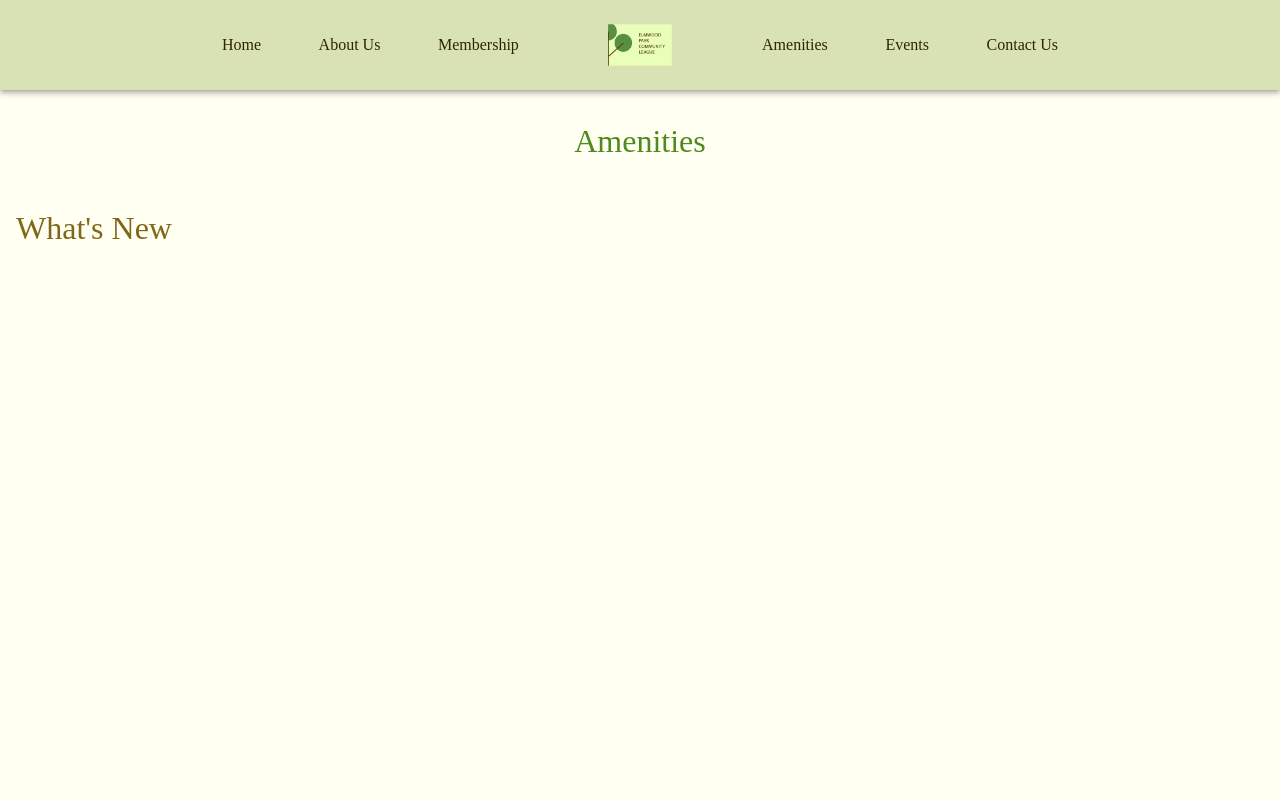
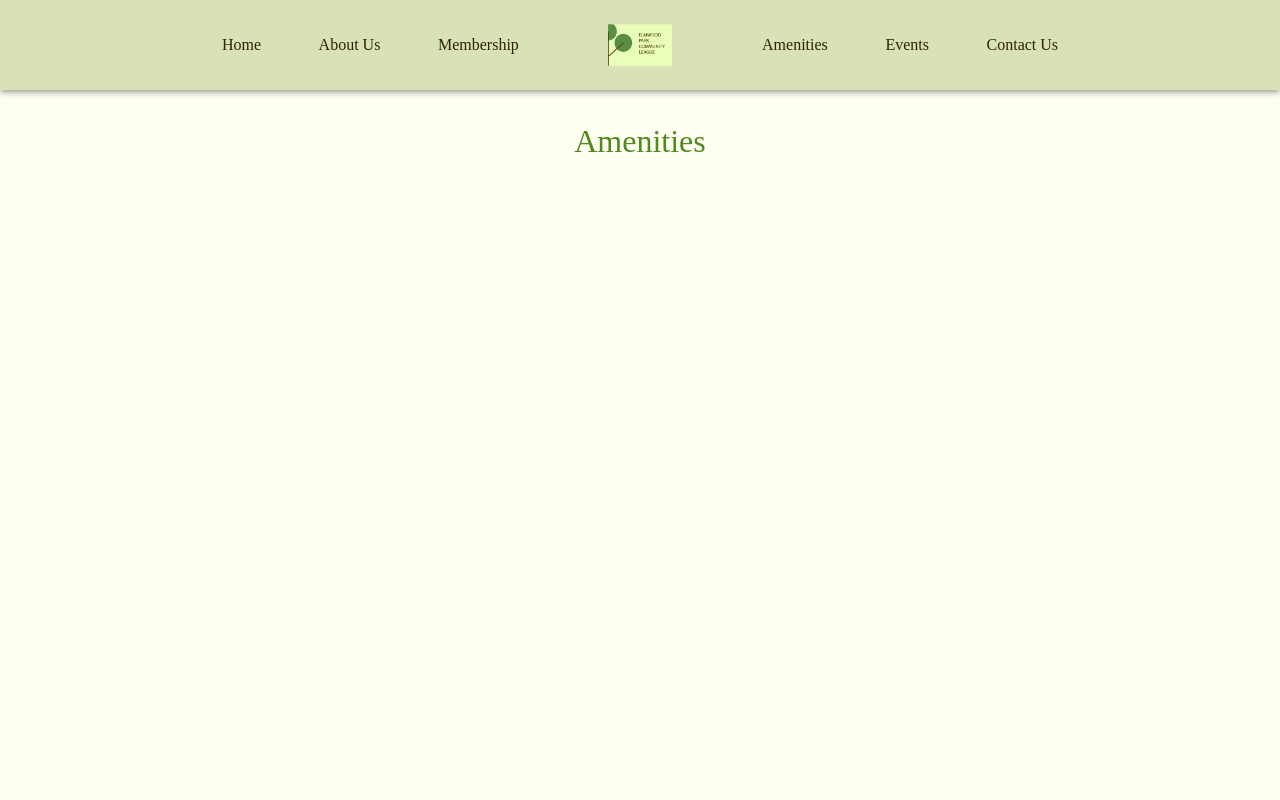
Before and after one commit to capstone-1231/elmwood-park, a Next.js app: page /amenities in a window 1280 px wide. Shown: the top 800 px of the page. Built offline with nearby package versions, Linux system fonts and the light colour scheme.

Commit message:
page edits

```diff
--- a/pages/amenities.js
+++ b/pages/amenities.js
@@ -4,9 +4,6 @@ import Navbar from '@/utils/components/header';
 import FooterNav from '@/utils/components/footer';
 
 import Typography from '@mui/material/Typography';
-
-import HomeCard from '@/utils/components/homeCards';
-import CardCarousel from '@/utils/components/cardCarousel';
 
 export default function Page() {
   return (
@@ -21,7 +18,6 @@ export default function Page() {
       </header>
       <main>
       <Typography variant="h2" component="h2" color="secondary" sx={{ padding: '2rem 1rem', textAlign: 'center' }} >Amenities</Typography>
-      <Typography variant='h2' sx={{ width: '100%', padding: '1rem' }}>What's New</Typography>
       </main>
       <footer>
         <FooterNav />
--- a/utils/components/cardCarousel.js
+++ b/utils/components/cardCarousel.js
@@ -8,7 +8,7 @@ import Button from '@mui/material/Button';
 import Typography from '@mui/material/Typography';
 import Carousel from 'react-material-ui-carousel';
 
-import { useTheme } from '@mui/system'; // Use `@mui/system` for the `useTheme` hook
+import { useTheme } from '@mui/system';
 import { Padding } from '@mui/icons-material';
 
 export default function CardCarousel() {
```
